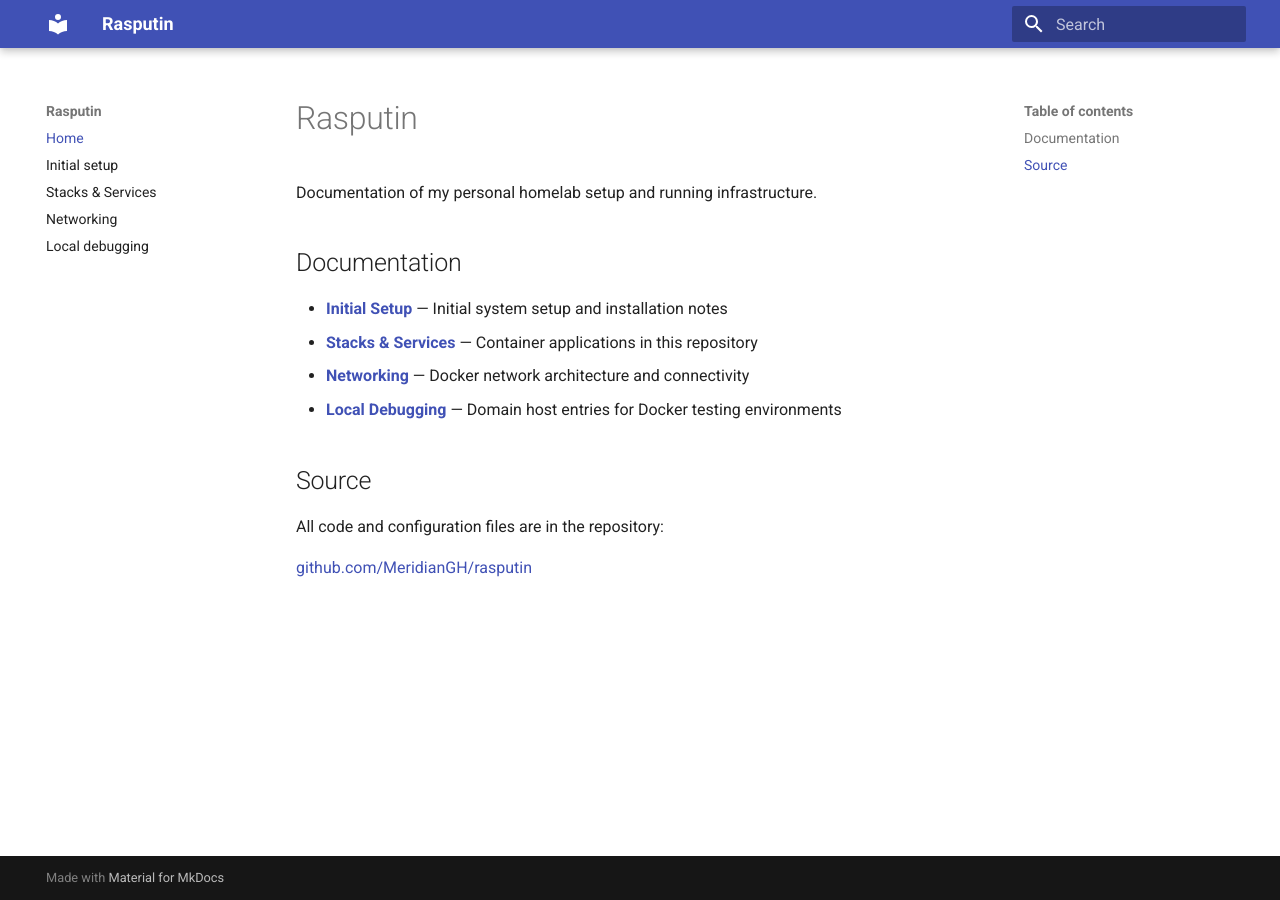
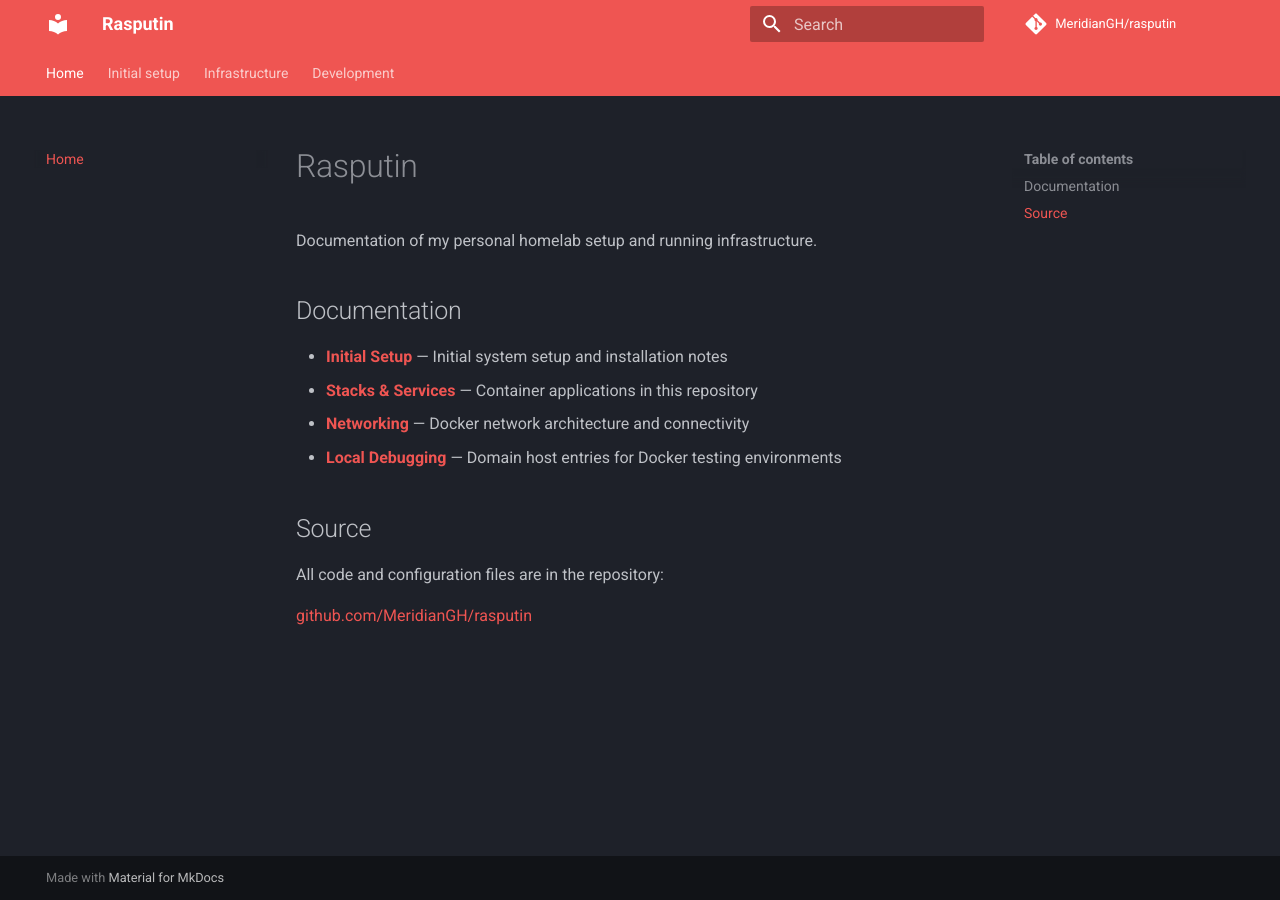
Before and after one commit to MeridianGH/rasputin, an MkDocs documentation site: the page built from docs/index.md, in a window 1280 px wide. Built offline with MkDocs 1.6.1 and Material for MkDocs 9.7.7, drawn with Linux system fonts in a browser that asks for light colours; comment, search, counter and statistics services are not loaded.

Commit message:
docs: add tabs

```diff
--- a/mkdocs.yml
+++ b/mkdocs.yml
@@ -2,12 +2,33 @@ site_name: Rasputin
 site_description: A personal homelab repository for managing and documenting home infrastructure and services.
 site_url: https://MeridianGH.github.io/rasputin/
 
+repo_url: https://github.com/MeridianGH/rasputin
+repo_name: MeridianGH/rasputin
+
 theme:
   name: material
+  palette:
+    - scheme: slate
+      primary: red
+      accent: red
+  features:
+    - navigation.instant
+    - navigation.tabs
+    - navigation.sections
+    - navigation.top
+    - content.code.copy
+  icon:
+    repo: fontawesome/brands/git-alt
 
 nav:
   - Home: index.md
-  - Initial setup: initial-setup.md
-  - Stacks & Services: generated/services.md
-  - Networking: generated/networking.md
-  - Local debugging: generated/local-debugging.md
+
+  - Initial setup:
+    - Initial setup: initial-setup.md
+
+  - Infrastructure:
+    - Stacks & Services: generated/services.md
+    - Networking: generated/networking.md
+
+  - Development:
+    - Local debugging: generated/local-debugging.md
```
